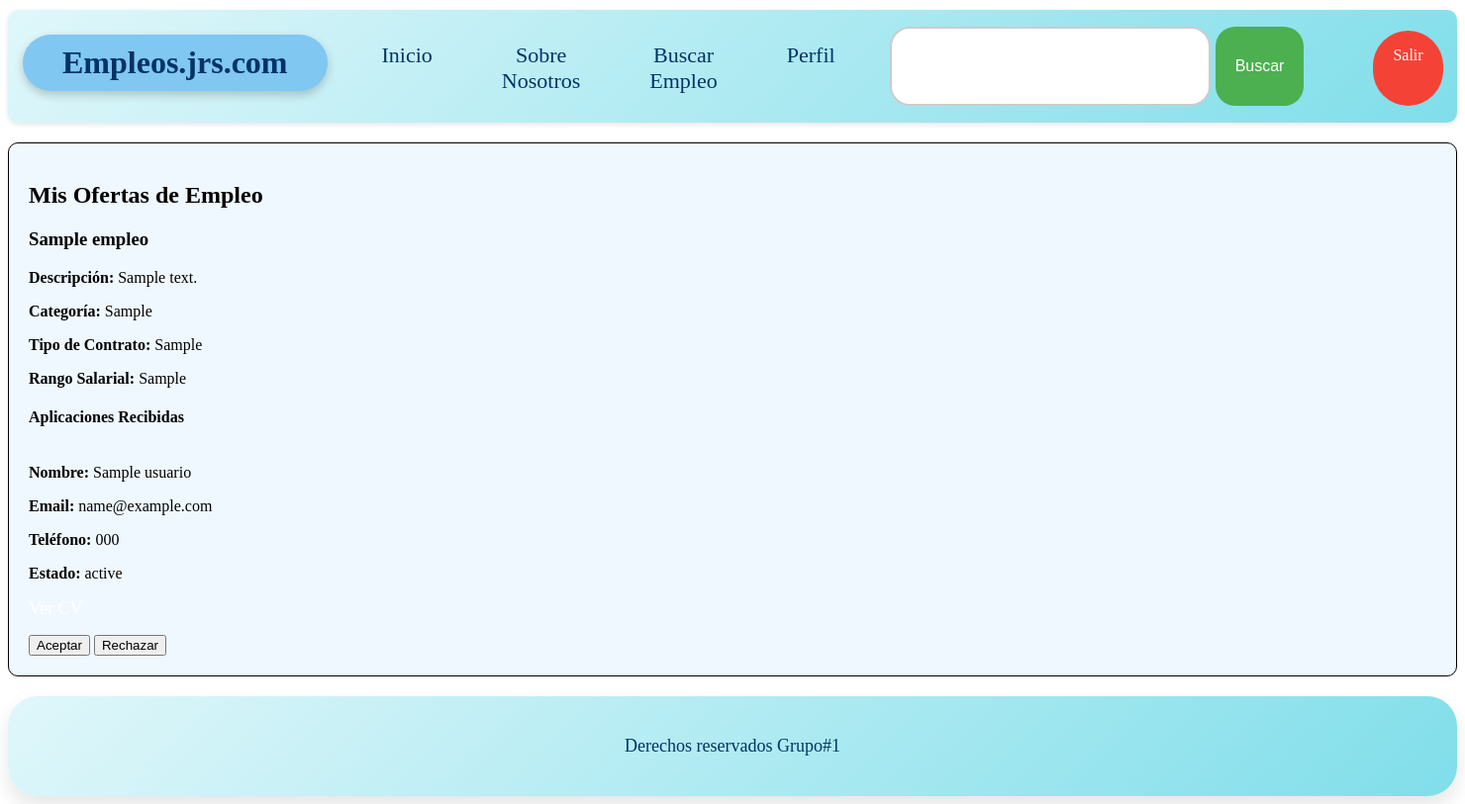
After one commit to GabArroM/Ambiente-Web-C-S-G1-Empleos.jrs.com, a PHP site: page /OfertasEmpleo.php in a window 1480 px wide. The commit adds this page. Shown: the whole page at 99% size. Run offline with PHP 8.4, Linux system fonts and the light colour scheme; the visitor is signed in with stand-in values (Sample User, id 1); tables that the repository leaves empty or names only in its code hold one stand-in row (values such as "Sample post").

Commit message:
algunos cambios

```diff
--- a/Conexion/db.php
+++ b/Conexion/db.php
@@ -3,7 +3,7 @@
 
 $servername = "localhost";
 $username = "root";
-$password = "";
+$password = "Colon-1289";
 $database = "ProyectoWebQ3";
 
 $conn = new mysqli($servername, $username, $password, $database);
--- /dev/null
+++ b/OfertasEmpleo.php
@@ -0,0 +1,108 @@
+<!DOCTYPE html>
+<html lang="es">
+
+<head>
+    <meta charset="UTF-8">
+    <title>Ofertas de Empleo</title>
+    <meta name="viewport" content="width=device-width, initial-scale=1.0">
+    <link rel="stylesheet" href="./css/ModEmpleados.css?v=1.3">
+    <link rel="stylesheet" href="./css/style.css?v=1.4">
+</head>
+
+<body>
+<?php
+include("navbar.php");
+include("./Conexion/db.php");
+
+if (!isset($_SESSION['user_id'])) {
+    header('Location: Autenticarse.php');
+    exit();
+}
+
+$id_empleador = $_SESSION['user_id'];
+
+// Aceptar o rechazar aplicaciones
+if ($_SERVER['REQUEST_METHOD'] == 'POST' && isset($_POST['action'], $_POST['id_aplicacion'])) {
+    $id_aplicacion = $_POST['id_aplicacion'];
+    $nuevo_estado = $_POST['action'] == 'accept' ? 'Aceptada' : 'Rechazada';
+
+    // Actualizar estado de la aplicación
+    $sql_update = "UPDATE Aplicaciones SET Estado = ? WHERE ID_Aplicacion = ? AND ID_Oferta IN
+                    (SELECT ID_Oferta FROM Ofertas_Empleo WHERE ID_Empleador = ?)";
+    if ($stmt_update = $conn->prepare($sql_update)) {
+        $stmt_update->bind_param("sii", $nuevo_estado, $id_aplicacion, $id_empleador);
+        $stmt_update->execute();
+        $stmt_update->close();
+    }
+}
+
+// Consultar ofertas de empleo
+$sql_ofertas = "SELECT o.ID_Oferta, o.Titulo, o.Descripcion, o.Categoria, o.TipoContrato, o.RangoSalarial
+                FROM Ofertas_Empleo o WHERE o.ID_Empleador = ?";
+$stmt_ofertas = $conn->prepare($sql_ofertas);
+$stmt_ofertas->bind_param("i", $id_empleador);
+$stmt_ofertas->execute();
+$result_ofertas = $stmt_ofertas->get_result();
+?>
+
+<main>
+    <h2>Mis Ofertas de Empleo</h2>
+
+    <?php while ($oferta = $result_ofertas->fetch_assoc()): ?>
+        <section class="oferta">
+            <h3><?php echo htmlspecialchars($oferta['Titulo']); ?></h3>
+            <p><strong>Descripción:</strong> <?php echo htmlspecialchars($oferta['Descripcion']); ?></p>
+            <p><strong>Categoría:</strong> <?php echo htmlspecialchars($oferta['Categoria']); ?></p>
+            <p><strong>Tipo de Contrato:</strong> <?php echo htmlspecialchars($oferta['TipoContrato']); ?></p>
+            <p><strong>Rango Salarial:</strong> <?php echo htmlspecialchars($oferta['RangoSalarial']); ?></p>
+
+            <h4>Aplicaciones Recibidas</h4>
+            <?php
+            // Consultar aplicaciones para esta oferta
+            $sql_aplicaciones = "SELECT a.ID_Aplicacion, u.Nombre, u.Email, p.Telefono, p.CV_URL, a.Estado
+                                 FROM Aplicaciones a
+                                 JOIN Usuarios u ON a.ID_Usuario = u.ID_Usuario
+                                 JOIN Perfil_Junior p ON a.ID_Usuario = p.ID_Usuario
+                                 WHERE a.ID_Oferta = ?";
+            $stmt_aplicaciones = $conn->prepare($sql_aplicaciones);
+            $stmt_aplicaciones->bind_param("i", $oferta['ID_Oferta']);
+            $stmt_aplicaciones->execute();
+            $result_aplicaciones = $stmt_aplicaciones->get_result();
+
+            // Verificar si hay aplicaciones antes de mostrar
+            if ($result_aplicaciones->num_rows > 0):
+            ?>
+                <ul>
+                    <?php while ($aplicacion = $result_aplicaciones->fetch_assoc()): ?>
+                        <li>
+                            <p><strong>Nombre:</strong> <?php echo htmlspecialchars($aplicacion['Nombre']); ?></p>
+                            <p><strong>Email:</strong> <?php echo htmlspecialchars($aplicacion['Email']); ?></p>
+                            <p><strong>Teléfono:</strong> <?php echo htmlspecialchars($aplicacion['Telefono']); ?></p>
+                            <p><strong>Estado:</strong> <?php echo htmlspecialchars($aplicacion['Estado']); ?></p>
+                            <?php if ($aplicacion['CV_URL']): ?>
+                                <p><a href="<?php echo $aplicacion['CV_URL']; ?>" target="_blank">Ver CV</a></p>
+                            <?php endif; ?>
+
+                            <form method="POST" action="">
+                                <input type="hidden" name="id_aplicacion" value="<?php echo $aplicacion['ID_Aplicacion']; ?>">
+                                <button type="submit" name="action" value="accept">Aceptar</button>
+                                <button type="submit" name="action" value="reject">Rechazar</button>
+                            </form>
+                        </li>
+                    <?php endwhile; ?>
+                </ul>
+            <?php else: ?>
+                <p>No hay aplicaciones para esta oferta.</p>
+            <?php endif; ?>
+            <?php $stmt_aplicaciones->close(); ?>
+        </section>
+    <?php endwhile; ?>
+
+    <?php $stmt_ofertas->close(); ?>
+</main>
+
+<footer>
+    Derechos reservados Grupo#1
+</footer>
+</body>
+</html>
--- a/navbar.php
+++ b/navbar.php
@@ -23,6 +23,7 @@ if (!empty($_SESSION) && isset($_SESSION["user_type"])) {
             ["label" => "Inicio", "url" => "index.php"],
             ["url" => "sobreNosotros.php", "label" => "Sobre Nosotros"],
             ["url" => "ModEmpleados.php", "label" => "Modulo Empleador"],
+            ["url" => "OfertasEmpleo.php", "label" => "Mis Ofertas"],
             ["url" => "logout.php", "label" => "Salir", "button" => true]
         ];
     }
```
Also changed, not shown: BusquedaEmpleo.php (+136 -1 lines), 1 other file.
